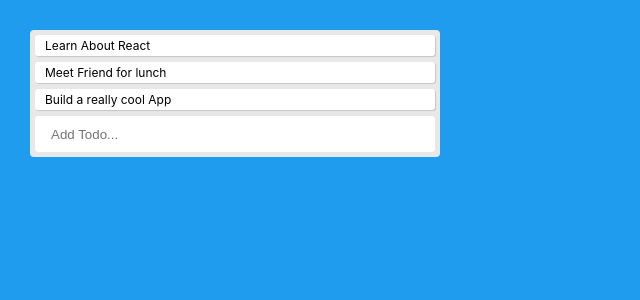
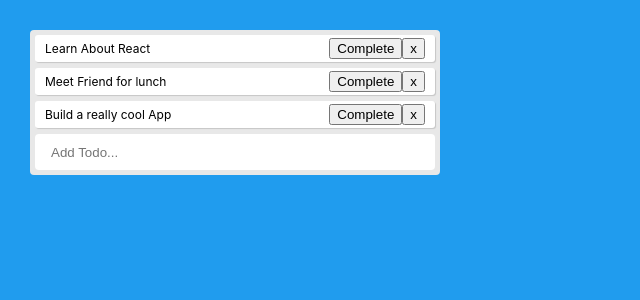
Before and after one commit to kimjayluta/react-hooks-todo, a React (Create React App) app: page / in a window 1280 px wide. Shown: the top 300 px of the page, without its empty margins (0-640 px from the left). Built offline with nearby package versions, Linux system fonts and the light colour scheme.

Commit message:
chore: Adds a mark compelete functionality

```diff
--- a/package.json
+++ b/package.json
@@ -8,7 +8,7 @@
     "@testing-library/user-event": "^7.2.1",
     "react": "^16.13.0",
     "react-dom": "^16.13.0",
-    "react-scripts": "3.4.0"
+    "react-scripts": "^3.4.0"
   },
   "scripts": {
     "start": "react-scripts start",
--- a/src/App.js
+++ b/src/App.js
@@ -1,8 +1,19 @@
 import React, {useState} from 'react';
 import './App.css';
-
-function Todo({ todo, index}){
-	return <div className="todo">{todo.text}</div>
+// Function that Prints the Todo list.
+function Todo({ todo, index, completeTodo, deleteTodo}){
+	return (
+		<div
+			style={{textDecoration: todo.isCompleted 	? 'line-through' : ''}}
+			className="todo"
+		>
+			{todo.text}
+			<div>
+				<button onClick={() => completeTodo(index)}>Complete</button>
+				<button onClick={() => deleteTodo(index)}>x</button>
+			</div>
+		</div>
+	);
 }
 
 function TodoForm({addTodo}) {
@@ -43,9 +54,17 @@ function App() {
 			isCompleted: false
 		}
 	]);
+	// Pag tig call ang AddTodo function...
+	const addTodo = text => {
+		// Ma e siset si Todo sa variable na newTodos...
+		const newTodos = [...todos, {text}];
+		// Tapus e cacall ang function na setTodos with parameter newTodos
+		setTodos(newTodos);
+	}
 
-	const addTodo = text => {
-		const newTodos = [...todos, {text}];
+	const completeTodo = index => {
+		const newTodos = [...todos];
+		newTodos[index].isCompleted = true;
 		setTodos(newTodos);
 	}
 
@@ -53,8 +72,9 @@ function App() {
 		<div className="app">
 			<div className="todo-list">
 				{todos.map((todo, index) => (
-					<Todo key={index} index={index} todo={todo} />
+					<Todo key={index} index={index} todo={todo} completeTodo={completeTodo} />
 				))}
+				{/* Pag nag enter ang user ning Todo e cacall ang function na AddTodo */}
 				<TodoForm addTodo={addTodo}/>
 			</div>
 		</div>
```
Also changed, not shown: 1 other file (tests, documents, lock files or other folders).
